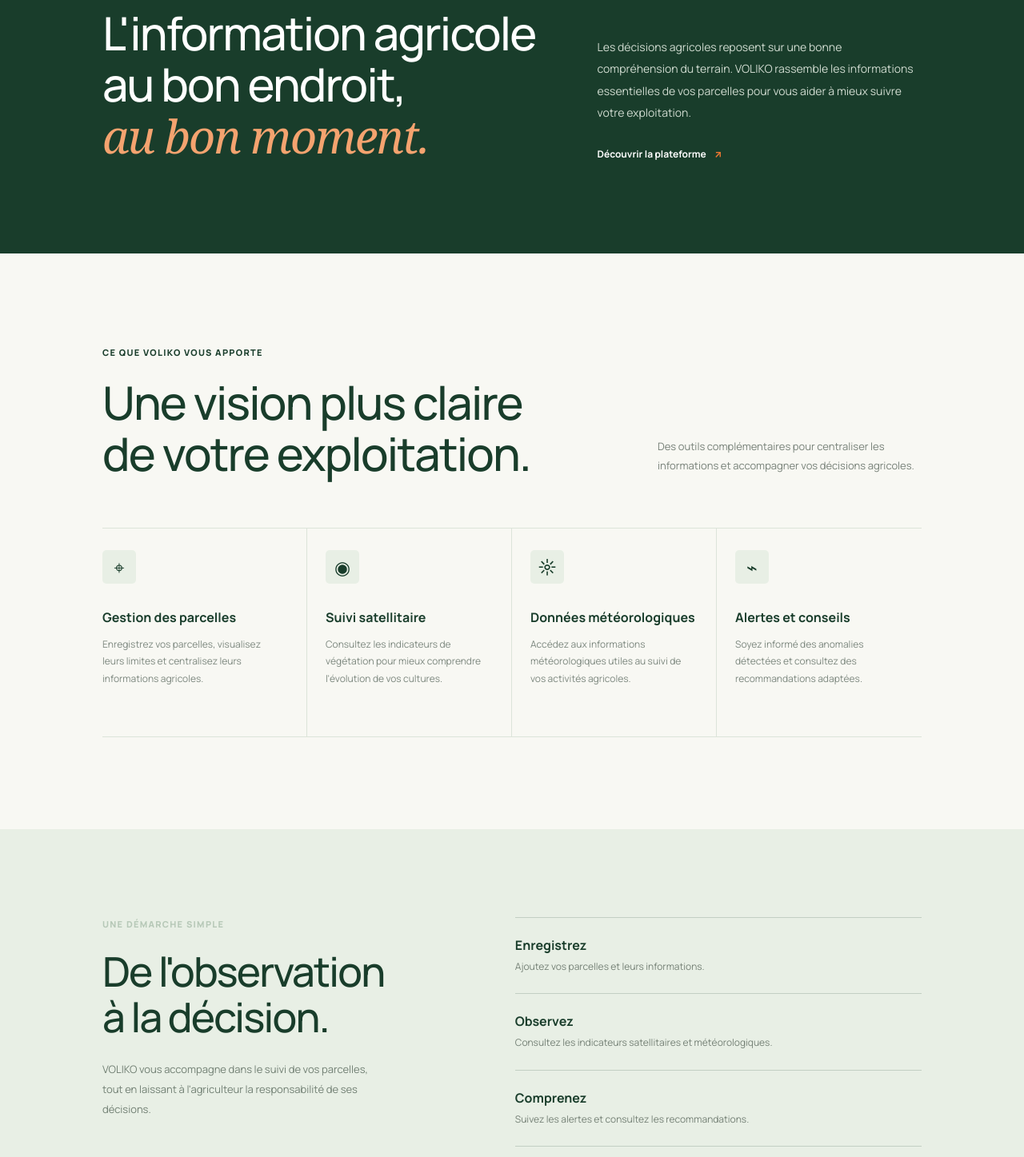
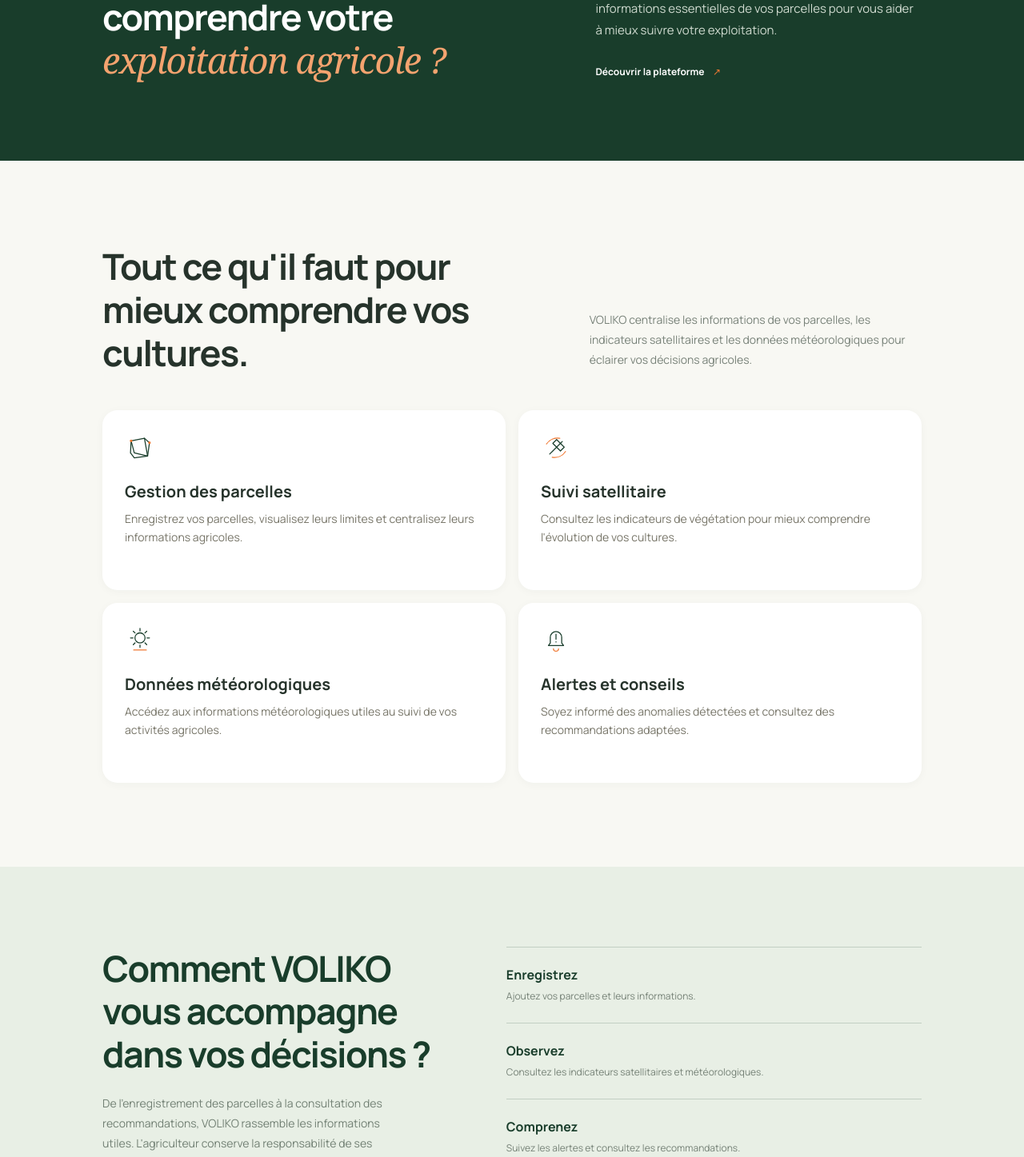
Before and after one commit to Voatefy/VOLIKO, a React app in the folder frontend/: page / in a window 1280 px wide. Shown: the part 920-2367 px from the top of the page at 80% size. Built offline with nearby package versions, Linux system fonts and the light colour scheme; no server answers; the HTML template or start-up script is replaced by a standard one.

Commit message:
Style accueil improved

```diff
--- a/frontend/src/App.css
+++ b/frontend/src/App.css
@@ -1838,3 +1838,262 @@ a {
 .hero-copy h1 em {
   font-weight: 650;
 }
+
+/* VOLIKO — MINIMAL LINE ICONS */
+.feature-top {
+  display: flex;
+  align-items: center;
+  justify-content: flex-start;
+  margin-bottom: 28px;
+}
+
+.feature-icon {
+  display: inline-flex;
+  align-items: center;
+  justify-content: center;
+  width: auto;
+  height: auto;
+  padding: 0;
+  background: transparent;
+  color: var(--forest);
+  transition: color .25s ease, transform .25s ease;
+}
+
+.feature-icon svg {
+  display: block;
+  width: 38px;
+  height: 38px;
+}
+
+.feature-card:hover .feature-icon {
+  color: var(--orange);
+  transform: translateY(-3px);
+}
+
+.feature-number {
+  display: none;
+}
+
+
+/* ========================================
+   VOLIKO — FEATURE CARDS
+======================================== */
+
+.features-section {
+  padding: 105px 10%;
+  background: var(--cream);
+}
+
+.section-heading {
+  display: grid;
+  grid-template-columns: 1fr 0.75fr;
+  align-items: end;
+  gap: 55px;
+}
+
+.section-heading .eyebrow {
+  display: none;
+}
+
+.section-heading h2 {
+  max-width: 680px;
+  margin: 0;
+  color: var(--charcoal);
+  font-size: clamp(34px, 3.5vw, 46px);
+  font-weight: 650;
+  line-height: 1.2;
+  letter-spacing: -1.7px;
+}
+
+.section-heading > p {
+  max-width: 470px;
+  margin: 0 0 5px;
+  color: var(--muted);
+  font-size: 14px;
+  line-height: 1.8;
+}
+
+.features-grid {
+  margin-top: 45px;
+  display: grid;
+  grid-template-columns: repeat(2, minmax(0, 1fr));
+  gap: 16px;
+  border: none;
+}
+
+.feature-card,
+.feature-card:not(:first-child),
+.feature-card:last-child {
+  min-height: 225px;
+  padding: 28px;
+  border: none;
+  border-radius: 19px;
+  background: #FFFFFF;
+  box-shadow: 0 2px 12px rgba(25, 61, 43, 0.035);
+  transition: transform .25s ease, box-shadow .25s ease;
+}
+
+.feature-card:hover {
+  padding: 28px;
+  transform: translateY(-4px);
+  background: #FFFFFF;
+  box-shadow: 0 12px 30px rgba(25, 61, 43, 0.09);
+}
+
+.feature-top {
+  justify-content: flex-start;
+  margin-bottom: 23px;
+}
+
+.feature-icon {
+  width: auto;
+  height: auto;
+  padding: 0;
+  background: transparent;
+  color: var(--forest);
+}
+
+.feature-icon svg {
+  width: 38px;
+  height: 38px;
+}
+
+.feature-card h3 {
+  margin: 0 0 9px;
+  color: var(--charcoal);
+  font-size: 20px;
+  font-weight: 650;
+  line-height: 1.3;
+}
+
+.feature-card p {
+  max-width: 440px;
+  margin: 0;
+  color: #777568;
+  font-size: 14px;
+  line-height: 1.65;
+}
+
+.feature-arrow {
+  display: none;
+}
+
+/* Remove small uppercase labels */
+.intro-section > .eyebrow,
+.approach-heading > .eyebrow,
+.closing-section > .eyebrow {
+  display: none;
+}
+
+/* Responsive */
+@media (max-width: 760px) {
+  .features-section {
+    padding: 75px 6%;
+  }
+
+  .section-heading {
+    grid-template-columns: 1fr;
+    gap: 18px;
+  }
+
+  .features-grid {
+    grid-template-columns: 1fr;
+    gap: 13px;
+  }
+
+  .feature-card,
+  .feature-card:not(:first-child),
+  .feature-card:last-child {
+    min-height: auto;
+    padding: 25px;
+  }
+}
+
+
+/* ========================================
+   VOLIKO — SECTION TYPOGRAPHY
+======================================== */
+
+/* Remove small uppercase labels */
+.intro-section > .eyebrow,
+.approach-heading > .eyebrow,
+.closing-section > .eyebrow {
+  display: none;
+}
+
+/* Main section headings */
+.intro-content h2,
+.section-heading h2,
+.approach-heading h2,
+.closing-section h2 {
+  font-family: inherit;
+  font-size: clamp(34px, 3.5vw, 46px);
+  font-weight: 650;
+  line-height: 1.2;
+  letter-spacing: -1.6px;
+}
+
+/* Intro section */
+.intro-section {
+  padding: 100px 10%;
+}
+
+.intro-content {
+  margin-top: 0;
+  align-items: center;
+  gap: 65px;
+}
+
+.intro-text p {
+  font-size: 15px;
+  line-height: 1.8;
+}
+
+/* Approach section */
+.approach-section {
+  padding: 100px 10%;
+  gap: 80px;
+}
+
+.approach-heading h2 {
+  margin: 0;
+  color: var(--forest);
+}
+
+.approach-heading > p:last-child {
+  margin-top: 22px;
+  font-size: 14px;
+  line-height: 1.8;
+}
+
+/* Closing section */
+.closing-section {
+  padding: 100px 20px;
+}
+
+.closing-section h2 {
+  margin: 0 0 32px;
+  font-size: clamp(35px, 4vw, 52px);
+}
+
+/* Responsive */
+@media (max-width: 760px) {
+  .intro-section,
+  .approach-section {
+    padding: 70px 6%;
+  }
+
+  .intro-content,
+  .approach-section {
+    grid-template-columns: 1fr;
+    gap: 30px;
+  }
+
+  .intro-content h2,
+  .section-heading h2,
+  .approach-heading h2,
+  .closing-section h2 {
+    font-size: clamp(30px, 8vw, 38px);
+    letter-spacing: -1px;
+  }
+}
--- a/frontend/src/App.jsx
+++ b/frontend/src/App.jsx
@@ -5,33 +5,83 @@ import "./App.css";
 const features = [
   {
     number: "01",
-    icon: "⌖",
+    icon: "parcel",
     title: "Gestion des parcelles",
     description:
       "Enregistrez vos parcelles, visualisez leurs limites et centralisez leurs informations agricoles.",
   },
   {
     number: "02",
-    icon: "◉",
+    icon: "satellite",
     title: "Suivi satellitaire",
     description:
       "Consultez les indicateurs de végétation pour mieux comprendre l'évolution de vos cultures.",
   },
   {
     number: "03",
-    icon: "☼",
+    icon: "weather",
     title: "Données météorologiques",
     description:
       "Accédez aux informations météorologiques utiles au suivi de vos activités agricoles.",
   },
   {
     number: "04",
-    icon: "⌁",
+    icon: "alert",
     title: "Alertes et conseils",
     description:
       "Soyez informé des anomalies détectées et consultez des recommandations adaptées.",
   },
 ];
+
+
+function FeatureIcon({ name }) {
+  const common = {
+    fill: "none",
+    stroke: "currentColor",
+    strokeWidth: 1.6,
+    strokeLinecap: "round",
+    strokeLinejoin: "round",
+  };
+
+  return (
+    <svg viewBox="0 0 48 48" width="38" height="38"
+      aria-hidden="true" {...common}>
+      {name === "parcel" && (
+        <>
+          <path d="M10 13 31 9 39 16 36 37 15 40 9 32Z" />
+          <path d="m10 13 5 19 21 5M31 9l5 28" />
+          <circle cx="10" cy="13" r="2" fill="#F07832" stroke="none" />
+          <circle cx="39" cy="16" r="2" fill="#F07832" stroke="none" />
+        </>
+      )}
+
+      {name === "satellite" && (
+        <>
+          <path d="m18 30 12-12M14 34l5-5M29 19l5-5" />
+          <path d="m25 11 12 12-6 6-12-12Z" />
+          <path d="M9 18a21 21 0 0 1 21-9M39 30a21 21 0 0 1-21 9"
+            stroke="#F07832" />
+        </>
+      )}
+
+      {name === "weather" && (
+        <>
+          <circle cx="24" cy="20" r="8" />
+          <path d="M24 5v4M24 31v4M9 20h4M35 20h4M13.4 9.4l2.8 2.8M31.8 27.8l2.8 2.8M34.6 9.4l-2.8 2.8M16.2 27.8l-2.8 2.8" />
+          <path d="M14 39h20" stroke="#F07832" />
+        </>
+      )}
+
+      {name === "alert" && (
+        <>
+          <path d="M12 32h24l-3-4V19a9 9 0 0 0-18 0v9Z" />
+          <path d="M20 37a4 4 0 0 0 8 0" stroke="#F07832" />
+          <path d="M24 14v8M24 26v.5" />
+        </>
+      )}
+    </svg>
+  );
+}
 
 function LoginPage({ onBack }) {
   const { login } = useAuth();
@@ -153,13 +203,13 @@ function HomePage({ onLogin }) {
         </section>
 
         <section className="intro-section" id="apropos">
-          <p className="eyebrow">UNE NOUVELLE FAÇON DE SUIVRE SES CULTURES</p>
           <div className="intro-content">
             <h2>
-              L'information agricole<br />
-              au bon endroit,<br />
-              <em>au bon moment.</em>
+              Pourquoi mieux<br />
+              comprendre votre<br />
+              <em>exploitation agricole ?</em>
             </h2>
+
             <div className="intro-text">
               <p>
                 Les décisions agricoles reposent sur une bonne compréhension
@@ -176,12 +226,11 @@ function HomePage({ onLogin }) {
         <section className="features-section" id="fonctionnalites">
           <div className="section-heading">
             <div>
-              <p className="eyebrow">CE QUE VOLIKO VOUS APPORTE</p>
-              <h2>Une vision plus claire<br />de votre exploitation.</h2>
+              <h2>Tout ce qu'il faut pour mieux comprendre vos cultures.</h2>
             </div>
             <p>
-              Des outils complémentaires pour centraliser les informations
-              et accompagner vos décisions agricoles.
+              VOLIKO centralise les informations de vos parcelles, les indicateurs
+              satellitaires et les données météorologiques pour éclairer vos décisions agricoles.
             </p>
           </div>
 
@@ -189,8 +238,9 @@ function HomePage({ onLogin }) {
             {features.map((feature) => (
               <article className="feature-card" key={feature.number}>
                 <div className="feature-top">
-                  <span className="feature-icon">{feature.icon}</span>
-                  <span className="feature-number">{feature.number}</span>
+                  <span className="feature-icon">
+                    <FeatureIcon name={feature.icon} />
+                  </span>
                 </div>
                 <h3>{feature.title}</h3>
                 <p>{feature.description}</p>
@@ -202,11 +252,11 @@ function HomePage({ onLogin }) {
 
         <section className="approach-section" id="approche">
           <div className="approach-heading">
-            <p className="eyebrow">UNE DÉMARCHE SIMPLE</p>
-            <h2>De l'observation<br />à la décision.</h2>
+            <h2>Comment VOLIKO vous accompagne dans vos décisions ?</h2>
             <p>
-              VOLIKO vous accompagne dans le suivi de vos parcelles,
-              tout en laissant à l'agriculteur la responsabilité de ses décisions.
+              De l'enregistrement des parcelles à la consultation des recommandations,
+              VOLIKO rassemble les informations utiles. L'agriculteur conserve
+              la responsabilité de ses décisions.
             </p>
           </div>
           <div className="steps-list">
@@ -230,10 +280,12 @@ function HomePage({ onLogin }) {
         </section>
 
         <section className="closing-section">
-          <p className="eyebrow">VOTRE AGRICULTURE MÉRITE UNE MEILLEURE VISIBILITÉ</p>
-          <h2>Et si vous preniez<br /><em>une longueur d'avance ?</em></h2>
+          <h2>
+            Prêt à prendre des décisions<br />
+            <em>agricoles mieux éclairées ?</em>
+          </h2>
           <button className="primary-button" onClick={onLogin}>
-            Accéder à VOLIKO <span>↗</span>
+            Accéder à VOLIKO <span>→</span>
           </button>
         </section>
       </main>
--- a/frontend/src/index.css
+++ b/frontend/src/index.css
@@ -1,16 +1,21 @@
 @import url('https://fonts.googleapis.com/css2?family=Manrope:wght@400;500;600;700;800&display=swap');
 
 :root {
-  font-family: Manrope, "Segoe UI", system-ui, -apple-system, BlinkMacSystemFont, sans-serif;
-  /* font-family: "Manrope", sans-serif; */
+  font-family: "Manrope", sans-serif;
   color: #26332B;
   background: #F8F8F3;
   font-synthesis: none;
   text-rendering: optimizeLegibility;
   -webkit-font-smoothing: antialiased;
   -moz-osx-font-smoothing: grayscale;
-  font-optical-sizing: auto;
-  scroll-behavior: smooth;
+}
+
+body,
+button,
+input,
+textarea,
+select {
+  font-family: "Manrope", sans-serif;
 }
 
 * {
```
